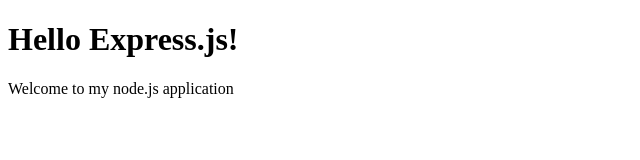
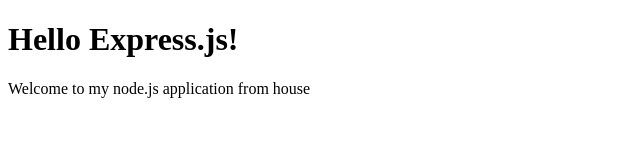
Before and after one commit to supsheep/exemple-web-server-node.js, a website: page public/index.html in a window 1280 px wide. Shown: the full height of the page, 0-640 px from the left. Drawn offline with Linux system fonts and the light colour scheme.

Commit message:
Update project from home

```diff
--- a/public/index.html
+++ b/public/index.html
@@ -11,7 +11,7 @@
 			Hello Express.js!
 		</h1>
 		<p>
-			Welcome to my node.js application
+			Welcome to my node.js application from house
 		</p>
 	</body>
 </html>
```
